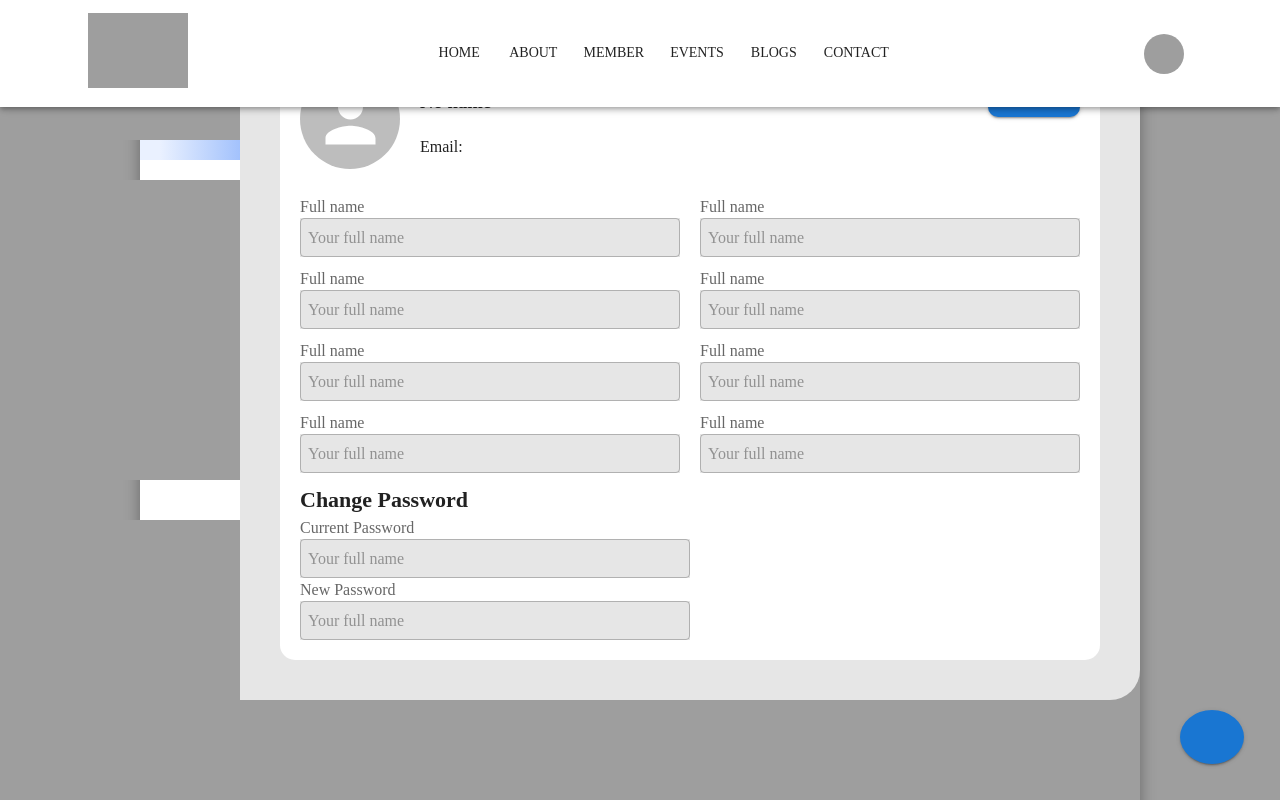
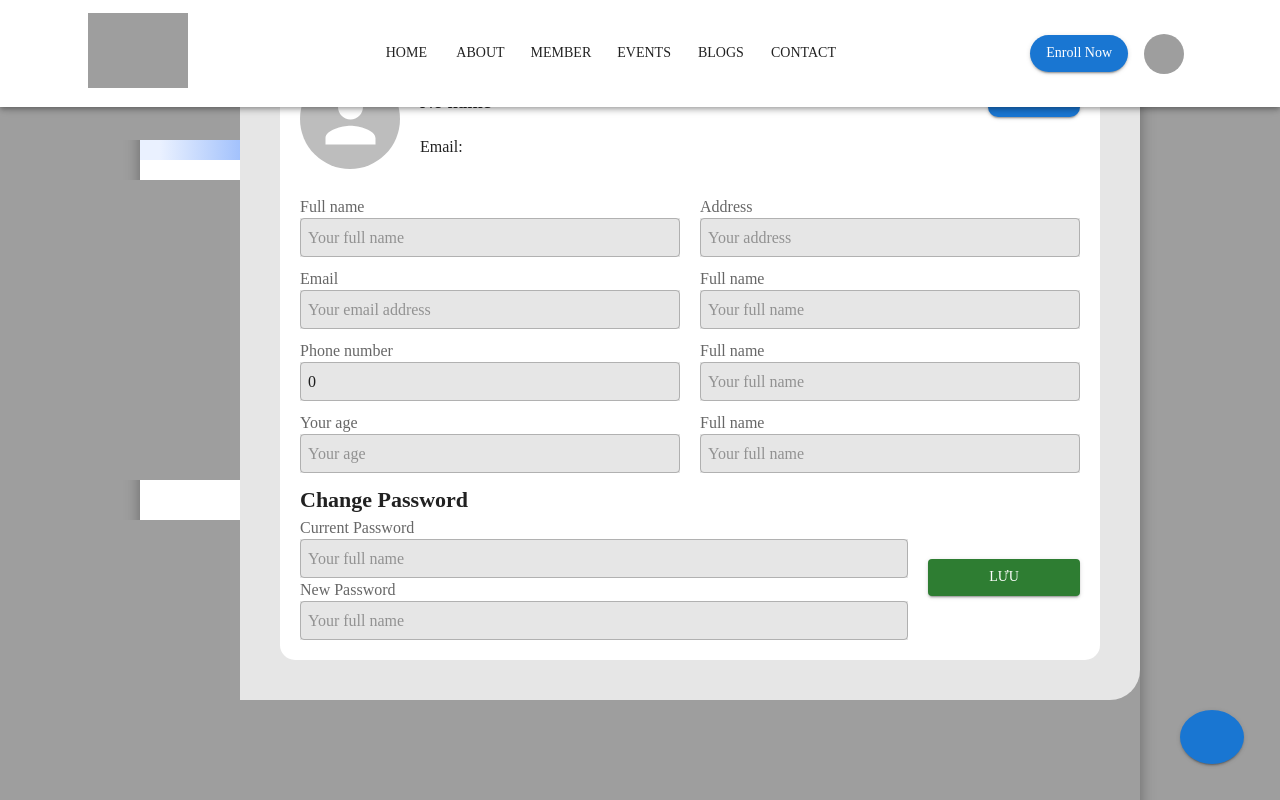
Before and after one commit to dangduong0127/NextSkill-Academy, a React (Vite) app in the folder frontend/: page /user/profile in a window 1280 px wide. Shown: the top 800 px of the page. Built offline with nearby package versions, Linux system fonts and the light colour scheme; no server answers; grey boxes are pictures that could not be loaded; some icons are missing.

Commit message:
create hero section at homepage & update userprofile page

```diff
--- a/frontend/src/App.tsx
+++ b/frontend/src/App.tsx
@@ -24,7 +24,7 @@ function App() {
     () =>
       createTheme({
         typography: {
-          fontFamily: '"Monserrat", san-serif',
+          fontFamily: '"Poppins", san-serif',
         },
         palette: {
           mode,
--- /dev/null
+++ b/frontend/src/Pages/HomePage/Hero/index.tsx
@@ -0,0 +1,57 @@
+import React from "react";
+import { Typography, Button } from "@mui/material";
+import "./styles.scss";
+const HeroSection = () => {
+  return (
+    <React.Fragment>
+      <section className="hero-section">
+        <div className="container">
+          <div className="hero-inner">
+            <div className="col-hero-left">
+              <Typography component={"h1"}>
+                Unlock Your Potential with Excellence Academy
+              </Typography>
+              <Typography component={"p"}>
+                Discover a world of knowledge with our expert-led courses
+                designed to help you achieve your goals and advance your career.
+              </Typography>
+              <div className="group-button">
+                <Button className="btn-explore" variant="contained">
+                  Explore Course
+                </Button>
+                <Button className="btn-learnMore" variant="outlined">
+                  Learn More
+                </Button>
+              </div>
+            </div>
+            <div className="col-hero-right">
+              <svg
+                xmlns="http://www.w3.org/2000/svg"
+                className="h-64 w-64 md:h-96 md:w-96 text-white opacity-90"
+                fill="none"
+                viewBox="0 0 24 24"
+                stroke="currentColor"
+              >
+                <path
+                  stroke-linecap="round"
+                  stroke-linejoin="round"
+                  stroke-width="1"
+                  d="M12 6.253v13m0-13C10.832 5.477 9.246 5 7.5 5S4.168 5.477 3 6.253v13C4.168 18.477 5.754 18 7.5 18s3.332.477 4.5 1.253m0-13C13.168 5.477 14.754 5 16.5 5c1.747 0 3.332.477 4.5 1.253v13C19.832 18.477 18.247 18 16.5 18c-1.746 0-3.332.477-4.5 1.253"
+                ></path>
+                <circle cx="12" cy="12" r="8" stroke-width="1"></circle>
+                <path
+                  stroke-linecap="round"
+                  stroke-linejoin="round"
+                  stroke-width="1"
+                  d="M9 12l2 2 4-4"
+                ></path>
+              </svg>
+            </div>
+          </div>
+        </div>
+      </section>
+    </React.Fragment>
+  );
+};
+
+export default HeroSection;
--- /dev/null
+++ b/frontend/src/Pages/HomePage/Hero/styles.scss
@@ -0,0 +1,47 @@
+section.hero-section {
+  display: flex;
+  justify-content: center;
+  //   padding-top: 7rem;
+  //   padding-bottom: 5rem;
+  background: linear-gradient(90deg, #3b82f6 0%, #2563eb 100%);
+  color: #fff;
+  .hero-inner {
+    display: grid;
+    grid-template-columns: repeat(2, 1fr);
+    align-items: center;
+    .col-hero-left {
+      h1 {
+        font-size: 3rem;
+        line-height: 1;
+        font-weight: 600;
+        margin-bottom: 24px;
+      }
+      p {
+        font-size: 1.125rem;
+        line-height: 1.75rem;
+        margin-bottom: 24px;
+      }
+
+      .group-button {
+        display: flex;
+        gap: 20px;
+        button {
+          border-radius: 30px;
+          border: 1px solid #fff;
+          text-transform: capitalize;
+          font-size: 1.2rem;
+          padding: 12px 32px;
+        }
+
+        .btn-explore {
+          background-color: #fff;
+          color: #2563eb;
+        }
+
+        .btn-learnMore {
+          color: #fff;
+        }
+      }
+    }
+  }
+}
--- a/frontend/src/Pages/HomePage/index.tsx
+++ b/frontend/src/Pages/HomePage/index.tsx
@@ -1,16 +1,17 @@
-import { Typography, Container, Button } from "@mui/material";
+// import { Typography, Container, Button } from "@mui/material";
 import { useSelector, useDispatch } from "react-redux";
 import { useEffect } from "react";
 import type { RootState, AppDispatch } from "../../app/store";
-import { fetchAllUsers, updateUserThunk } from "../../features/users/userSlice";
+import { fetchAllUsers } from "../../features/users/userSlice";
 import { checkAuthThunk } from "../../features/auth/authSlice";
-import type { IUser } from "../../utils/types";
+// import type { IUser } from "../../utils/types";
+import "./styles.scss";
+
+import HeroSection from "./Hero";
 
 const HomePage = () => {
   const dispatch = useDispatch<AppDispatch>();
-  const { loading, error, users } = useSelector(
-    (state: RootState) => state.users
-  );
+  const { loading, error } = useSelector((state: RootState) => state.users);
 
   useEffect(() => {
     dispatch(fetchAllUsers());
@@ -21,7 +22,7 @@ const HomePage = () => {
   if (error) return <p>Error occurred</p>;
   return (
     <>
-      <Container>
+      {/* <Container>
         <Typography variant="h1" component="h1">
           Trang chủ
         </Typography>
@@ -51,7 +52,8 @@ const HomePage = () => {
         >
           Update User
         </Button>
-      </Container>
+      </Container> */}
+      <HeroSection />
     </>
   );
 };
--- a/frontend/src/Pages/UserProfile/Overview/index.tsx
+++ b/frontend/src/Pages/UserProfile/Overview/index.tsx
@@ -14,6 +14,7 @@ interface IOverviewProps {
 }
 
 const Overview = ({ data }: IOverviewProps) => {
+  console.log(data);
   return (
     <div className="main-userprofile">
       <div className="main-userprofile-header"></div>
@@ -60,49 +61,52 @@ const Overview = ({ data }: IOverviewProps) => {
             </FormControl>
 
             <FormControl sx={{ width: "100%" }}>
-              <FormLabel htmlFor="fullName">Full name</FormLabel>
+              <FormLabel htmlFor="email">Email</FormLabel>
               <TextField
                 id=""
                 variant="outlined"
-                placeholder="Your full name"
-                value={data?.name ?? ""}
+                placeholder="Your email address"
+                value={data?.email ?? ""}
                 onChange={(e) => console.log(e.target.value)}
                 className="custom-textfield"
+                type="email"
               />
             </FormControl>
 
             <FormControl sx={{ width: "100%" }}>
-              <FormLabel htmlFor="fullName">Full name</FormLabel>
+              <FormLabel htmlFor="phoneNumber">Phone number</FormLabel>
               <TextField
                 id=""
                 variant="outlined"
-                placeholder="Your full name"
-                value={data?.name ?? ""}
+                placeholder="Your phone number"
+                value={`0${data?.phone ?? ""}`}
                 onChange={(e) => console.log(e.target.value)}
                 className="custom-textfield"
+                type="text"
               />
             </FormControl>
 
             <FormControl sx={{ width: "100%" }}>
-              <FormLabel htmlFor="fullName">Full name</FormLabel>
+              <FormLabel htmlFor="age">Your age</FormLabel>
               <TextField
                 id=""
                 variant="outlined"
-                placeholder="Your full name"
-                value={data?.name ?? ""}
+                placeholder="Your age"
+                value={data?.age ?? ""}
                 onChange={(e) => console.log(e.target.value)}
                 className="custom-textfield"
+                type="number"
               />
             </FormControl>
           </div>
           <div className="body-form-right">
             <FormControl sx={{ width: "100%" }}>
-              <FormLabel htmlFor="fullName">Full name</FormLabel>
+              <FormLabel htmlFor="address">Address</FormLabel>
               <TextField
                 id=""
                 variant="outlined"
-                placeholder="Your full name"
-                value={data?.name ?? ""}
+                placeholder="Your address"
+                value={data?.address ?? ""}
                 onChange={(e) => console.log(e.target.value)}
                 className="custom-textfield"
               />
@@ -154,22 +158,26 @@ const Overview = ({ data }: IOverviewProps) => {
             Change Password
           </Typography>
           <div className="footer-form-content">
-            <FormControl sx={{ width: "50%" }}>
+            <FormControl sx={{ width: "80%" }}>
               <FormLabel htmlFor="fullName">Current Password</FormLabel>
               <TextField
                 id=""
                 variant="outlined"
                 placeholder="Your full name"
               />
-            </FormControl>
-            <br />
-            <FormControl sx={{ width: "50%" }}>
+
               <FormLabel htmlFor="fullName">New Password</FormLabel>
               <TextField
                 id=""
                 variant="outlined"
                 placeholder="Your full name"
               />
+            </FormControl>
+
+            <FormControl sx={{ width: "20%" }}>
+              <Button variant="contained" size="medium" color="success">
+                Lưu
+              </Button>
             </FormControl>
           </div>
         </div>
--- a/frontend/src/Pages/UserProfile/Overview/styles.scss
+++ b/frontend/src/Pages/UserProfile/Overview/styles.scss
@@ -45,6 +45,10 @@
 
     .footer-form {
       .footer-form-content {
+        display: flex;
+        align-items: center;
+        gap: 20px;
+
         .css-16wblaj-MuiInputBase-input-MuiOutlinedInput-input {
           background-color: #e6e6e6;
           padding: 8px;
--- a/frontend/src/components/Layout/Header/index.tsx
+++ b/frontend/src/components/Layout/Header/index.tsx
@@ -150,6 +150,13 @@ const Header = () => {
             {/* User Actions */}
             {auth.isAuthenticated === false ? (
               <Box sx={{ display: "flex", alignItems: "center", gap: 1 }}>
+                <Button
+                  color="primary"
+                  variant="contained"
+                  sx={{ borderRadius: "30px", textTransform: "capitalize" }}
+                >
+                  Enroll now
+                </Button>
                 <IconButton
                   color="inherit"
                   onClick={handleOpenActions}
@@ -200,6 +207,14 @@ const Header = () => {
               </Box>
             ) : (
               <Box sx={{ display: "flex", alignItems: "center", gap: 1 }}>
+                <Button
+                  color="primary"
+                  variant="contained"
+                  sx={{ borderRadius: "30px", textTransform: "capitalize" }}
+                >
+                  Enroll now
+                </Button>
+
                 <IconButton
                   color="inherit"
                   onClick={handleOpenActions}
--- a/frontend/src/global.scss
+++ b/frontend/src/global.scss
@@ -6,3 +6,7 @@ body {
   margin: 0;
   padding: 0;
 }
+
+.container {
+  max-width: 1280px;
+}
--- a/frontend/src/utils/types.ts
+++ b/frontend/src/utils/types.ts
@@ -19,4 +19,5 @@ export interface IUser {
   age: number;
   avatar: string;
   phone: number;
+  address: string;
 }
```
Also changed, not shown: frontend/src/Pages/HomePage/styles.scss (added), 2 other files (tests, documents, lock files or other folders).
